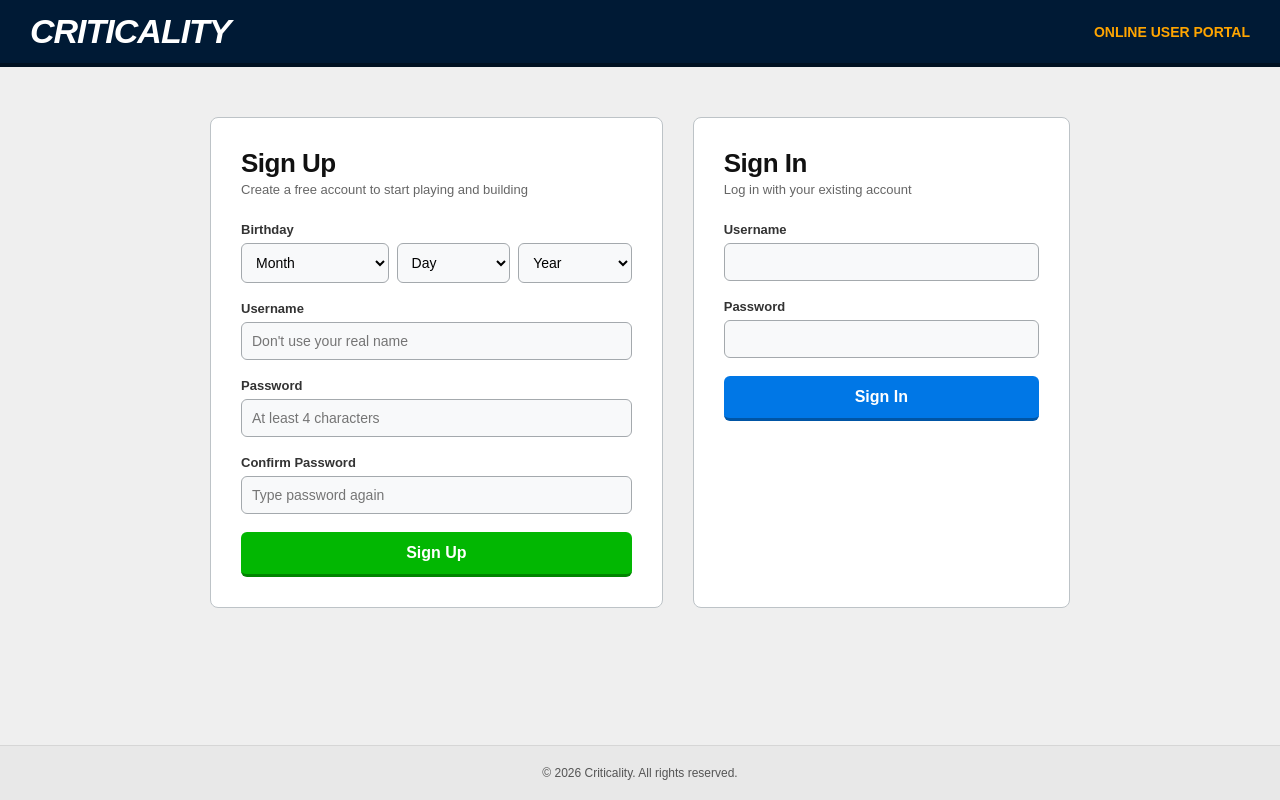
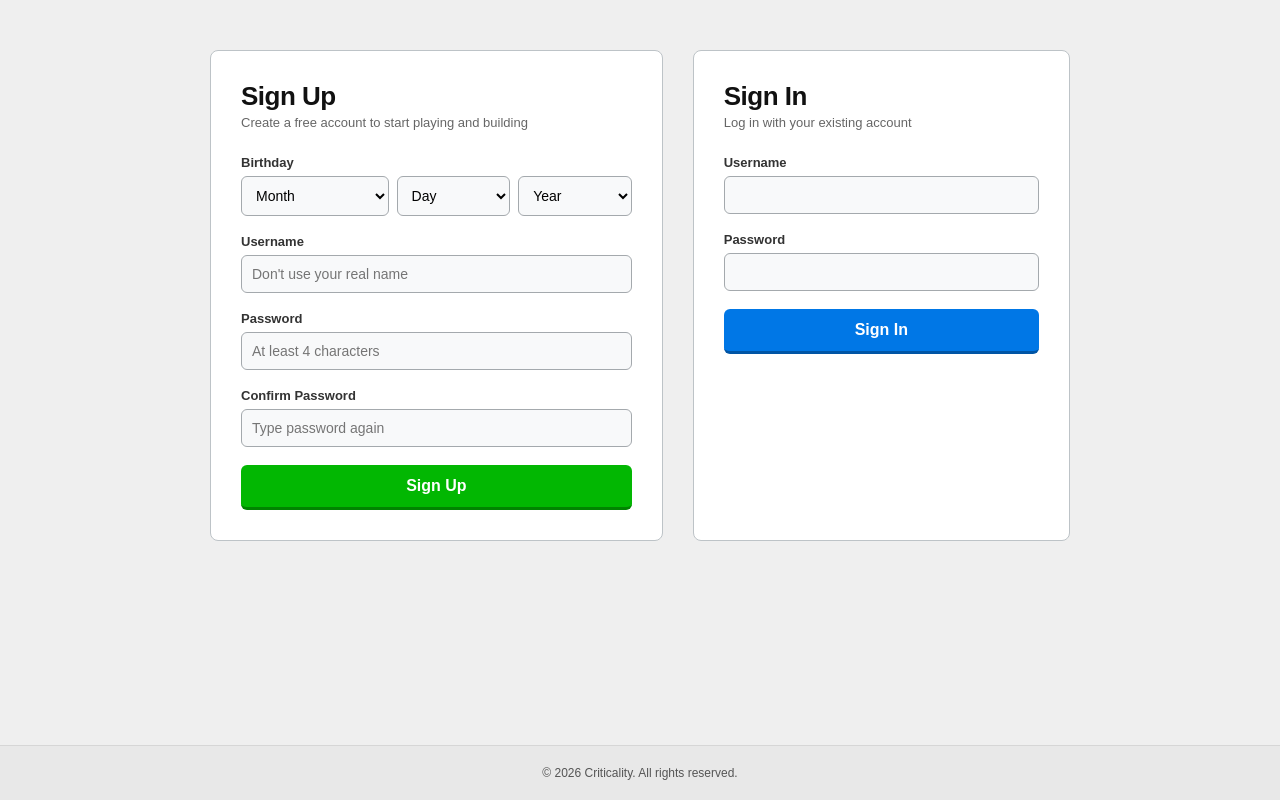
Before and after one commit to latrellrichman301-commits/Criticality, a plain HTML site: page index.html in a window 1280 px wide. Drawn offline with Linux system fonts and the light colour scheme.

Commit message:
Update index.html

```diff
--- a/index.html
+++ b/index.html
@@ -18,30 +18,6 @@
             display: flex;
             flex-direction: column;
             min-height: 100vh;
-        }
-
-        header {
-            background-color: #001A35;
-            padding: 12px 30px;
-            display: flex;
-            justify-content: space-between;
-            align-items: center;
-            border-bottom: 4px solid #001122;
-        }
-
-        .logo {
-            color: #FFFFFF;
-            font-size: 34px;
-            font-weight: 900;
-            font-style: italic;
-            text-transform: uppercase;
-            letter-spacing: -1px;
-        }
-
-        .header-status {
-            color: #FFA500;
-            font-weight: bold;
-            font-size: 14px;
         }
 
         .main-container {
@@ -173,11 +149,6 @@
 </head>
 <body>
 
-    <header>
-        <div class="logo">Criticality</div>
-        <div class="header-status">ONLINE USER PORTAL</div>
-    </header>
-
     <main class="main-container">
 
         <section class="auth-card">
```
